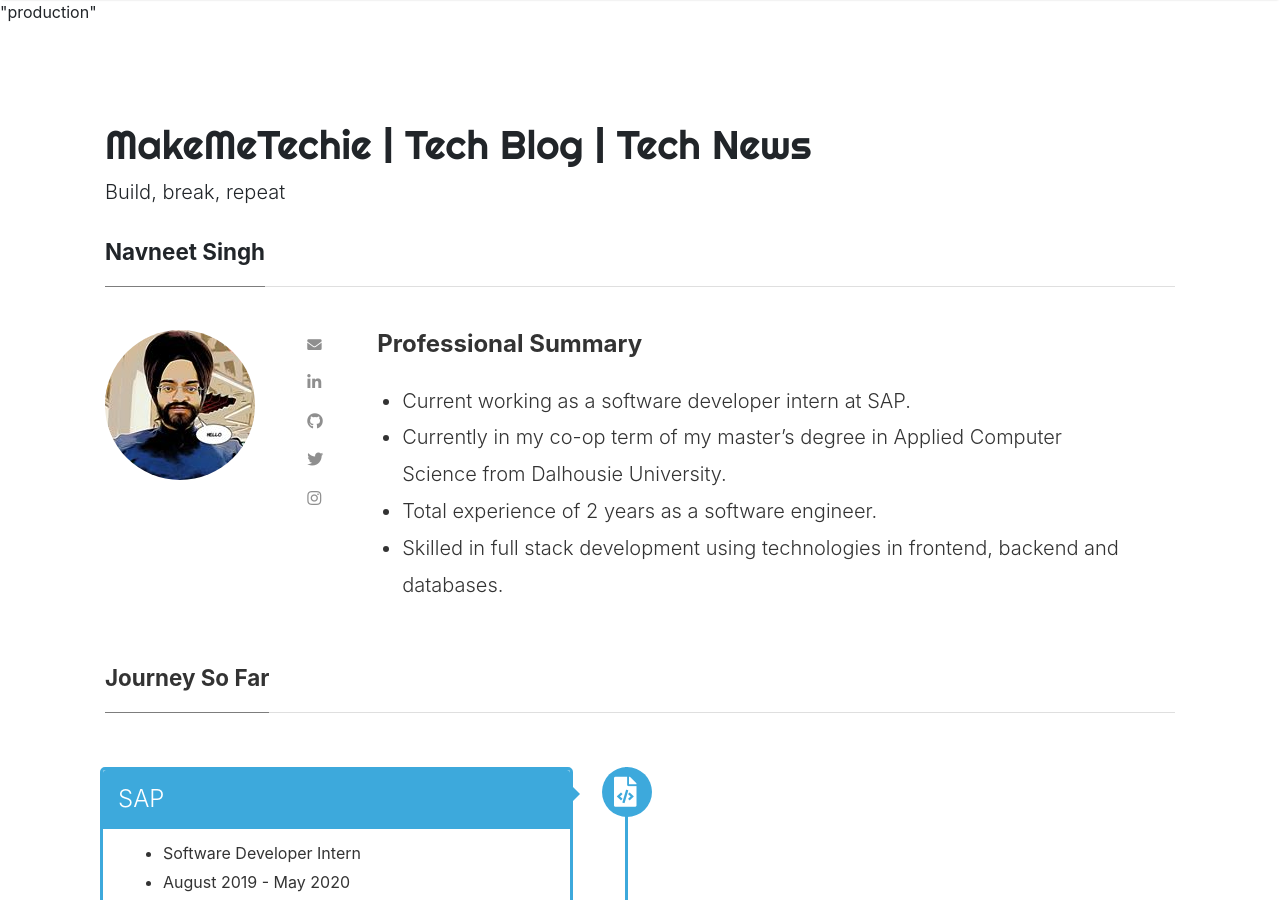
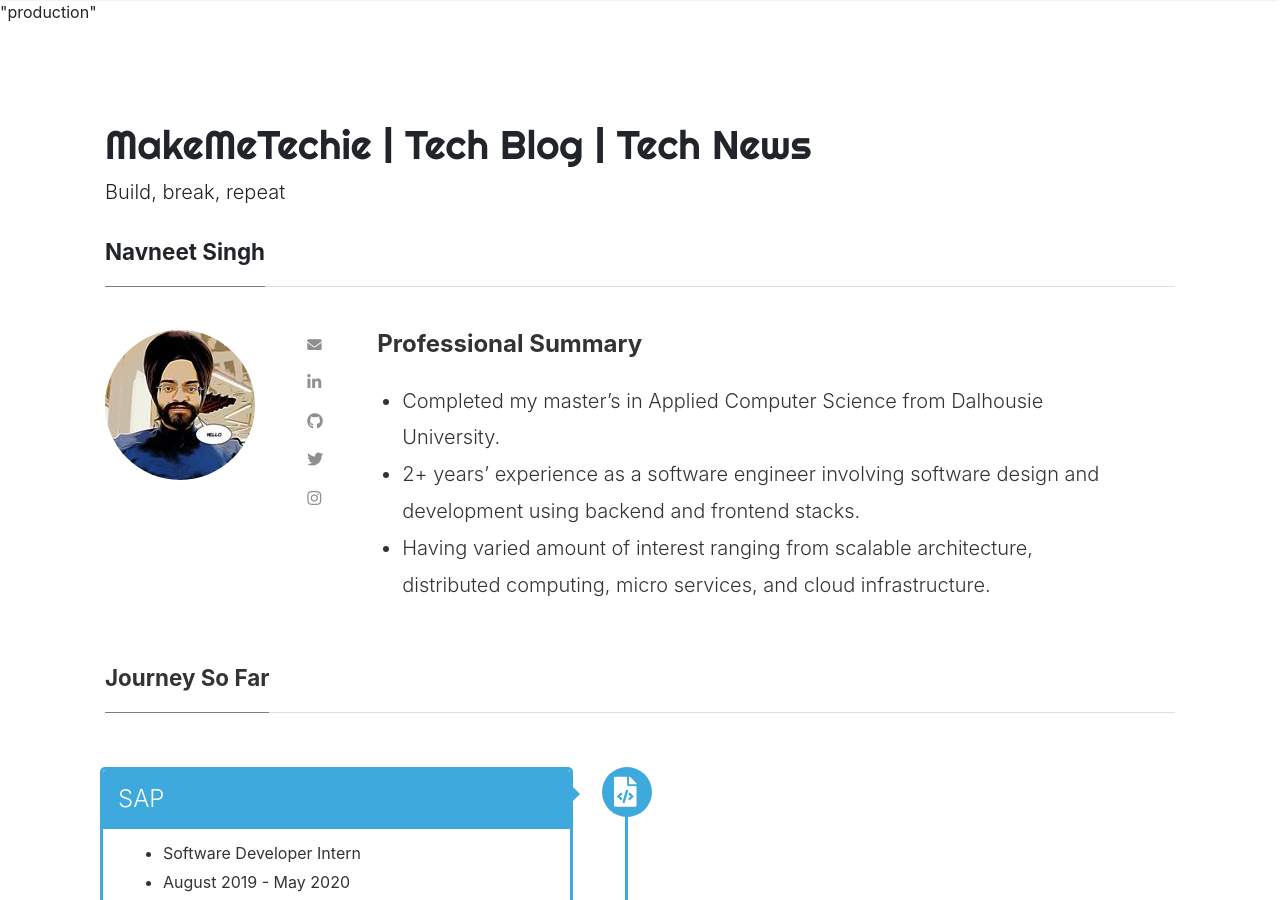
Before and after one commit to NavneetPrakashSingh/navneetprakashsingh.github.io, a Jekyll site: the page built from _pages/navneet.md, in a window 1280 px wide and 900 px high. Built offline with Jekyll 4.4.1, drawn with Linux system fonts in a browser that asks for light colours; nearby versions of some CDN libraries; some of the changed lines change nothing that is shown.

Commit message:
updating files

```diff
--- a/_data/authors.yaml
+++ b/_data/authors.yaml
@@ -1,9 +1,8 @@
 Navneet:
   professional_summary:
-    - Current working as a software developer intern at SAP.
-    - Currently in my co-op term of my master’s degree in Applied Computer Science from Dalhousie University.
-    - Total experience of 2 years as a software engineer.
-    - Skilled in full stack development using technologies in frontend, backend and databases.
+    - "Completed my master’s in Applied Computer Science from Dalhousie University."
+    - "2+ years’ experience as a software engineer involving software design and development using backend and frontend stacks."
+    - "Having varied amount of interest ranging from scalable architecture, distributed computing, micro services, and cloud infrastructure."
   timeline_keys:
     - sap
     - masters
@@ -19,9 +18,12 @@
       duration: "August 2019 - May 2020"
       buttonContent: "Check out my roles & responsibilties"
       content:
-        - "Implemented test automation suite and wrote test cases (using unit and integration test in Java and Angular) for the microservices leading to TDD approach."
-        - "Researched and implemented various aspects like OData, Hadoop MapReduce and machine learning solutions for their business problem."
-        - "Maintaining and managing backend web fleet and services using CI/CD tools like Jenkins, Kubernetes and maintaining code quality by doing code reviews."
+        - "Contributed to their codebase using OO principles and practices (SOLID, design patterns) using Java Spring Boot as backend (REST format) and Angular as frontend."
+        - "Implemented machine learning services using Python (Flask) as the backend."
+        - "Integrated automated testing using Test Driven Development increasing test coverage to over 80%."
+        - "Researched and implemented various technologies like OData, Hadoop MapReduce and machine learning solutions for their business problem."
+        - "Created tools to contribute that helped contribute to their open source business problems."
+        - "Using GIT as version control system and by doing regular code reviews on GitHub."
     masters:
       icon: fa-user-graduate
       header: "Dalhousie University"
@@ -39,9 +41,9 @@
       duration: "September 2017 - March 2018"
       buttonContent: "Check out my roles & responsibilties"
       content:
-        - "Made high-level design choices and ensured technical standards within the application (e.g. using test driven development for project implementation)."
-        - "Lead the team of 4 people on various module implementation using project management tools like (JIRA, Assembla, etc.) and regular code reviews."
-        - "Collaborated with other departments within the organization to implement the requirements and tools necessary for increasing productivity within the organization."
+        - "Designed, developed, troubleshoot and debug backend systems for commercial services using latest software development methods (REST, design patterns)"
+        - "Worked in an Agile environment using modern languages like JavaScript, CSS3 and Java (Spring Boot) to implement their microservices in REST format."
+        - "Using GIT as version control system and performing various Git operations on GitHub."
     indiarush:
       icon: fa-file-code
       location: "Delhi, India"
@@ -50,9 +52,10 @@
       duration: "September 2016 - July 2017"
       buttonContent: "Check out my roles & responsibilties"
       content:
-        - "Designed and architected different e-commerce web modules within the organization leading to a more structured and scalable code using Agile methodologies."
-        - "Participated in daily standup meetings led by our Scrum Master providing daily task updates and timeline."
-        - "Architected a RESTful structure leading to increase in efficiency of the application."
+        - "Designed and architected different backend e-commerce web modules, contributing to both frontend (JavaScript, Ajax, HTML, CSS3) and backend stacks (Java Spring Boot) using REST format."
+        - "Experience working with source control system (GIT) in an Agile environment (sprint, daily standup, and sprint reviews)"
+        - "Collaborating with team members and team lead to deliver task in a timely and effective manner."
+        - "Improve the authentication system by integrating OAuth2 with their microservices."
     bachelor:
       icon: fa-user-graduate
       header: "Guru Gobind Singh Indraprastha University"
```
